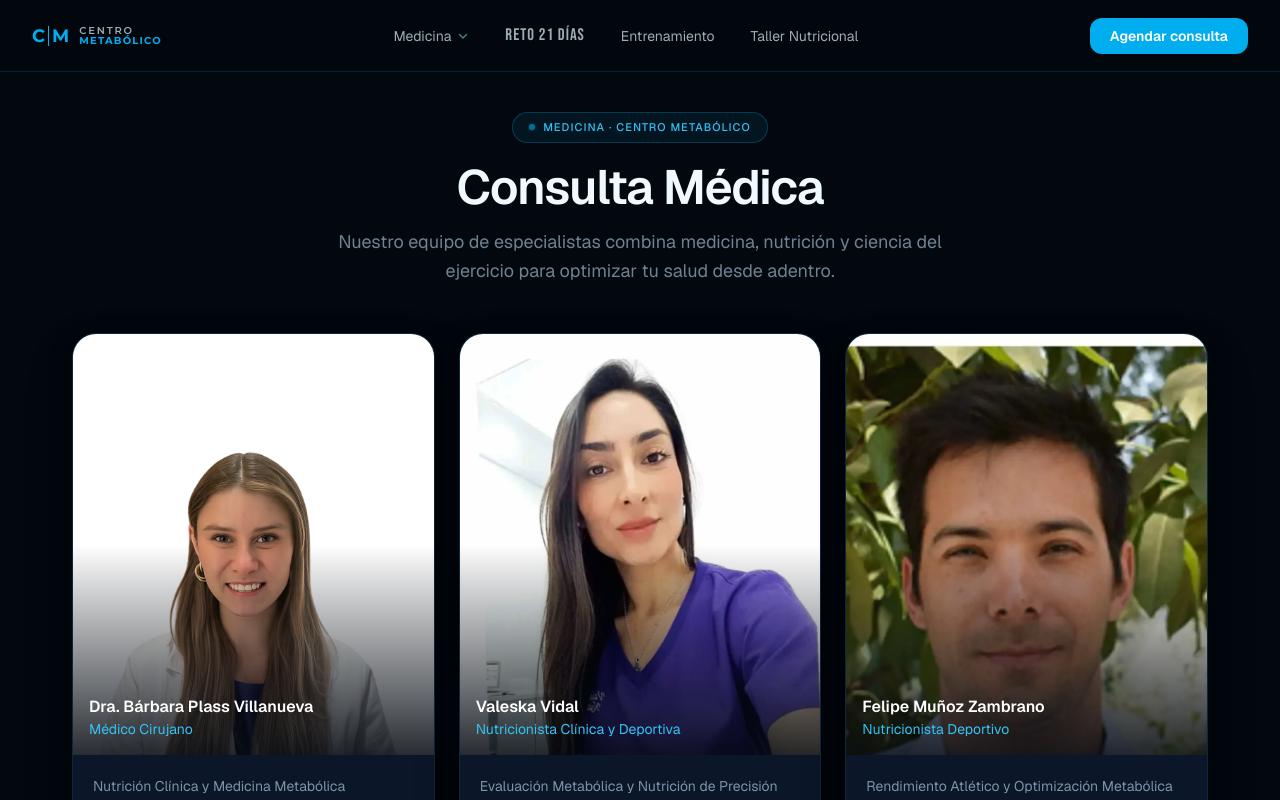
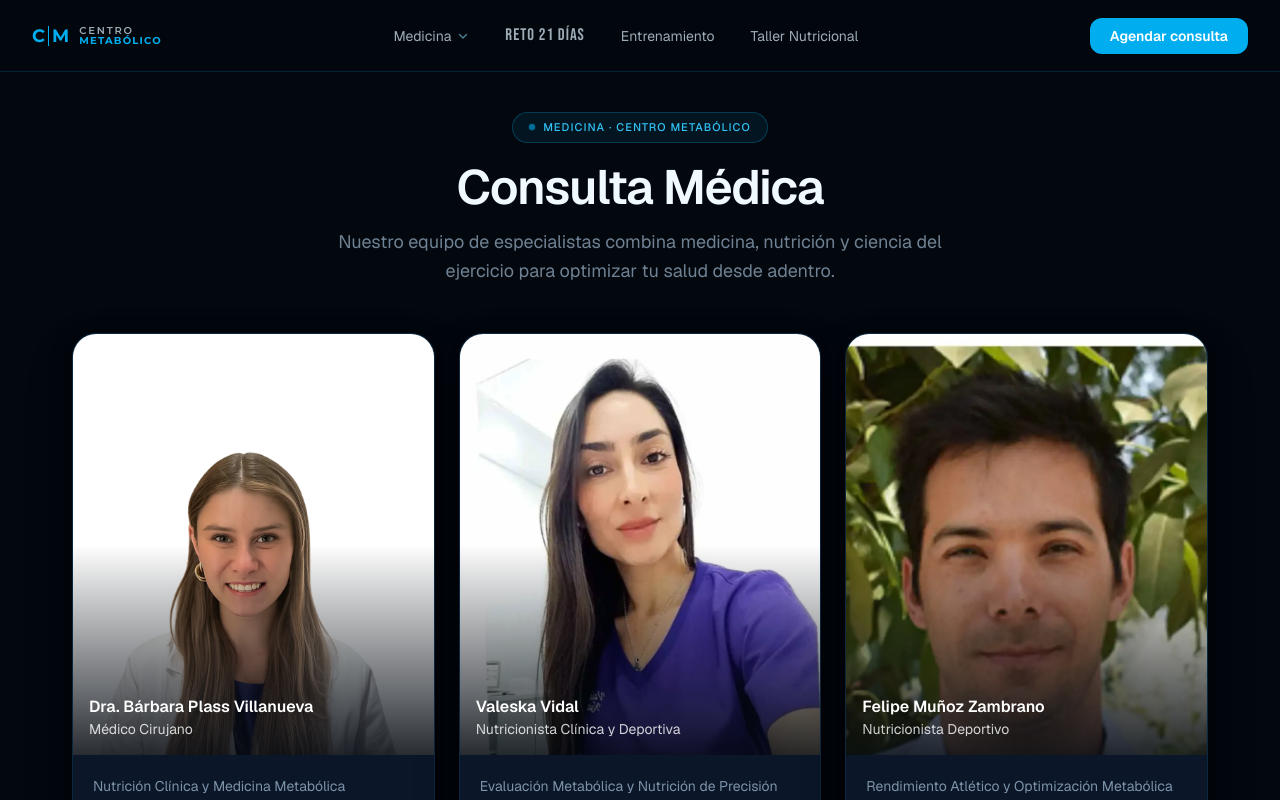
Before and after one commit to felipemunoz1983-alt/centro-metabolico, a Next.js app: page /consulta-medica in a window 1280 px wide. Shown: the top 800 px of the page. Built offline with nearby package versions, Linux system fonts and the light colour scheme.

Commit message:
fix: role text white instead of cyan on professional cards

```diff
--- a/src/app/consulta-medica/page.tsx
+++ b/src/app/consulta-medica/page.tsx
@@ -96,7 +96,7 @@ export default function ConsultaMedicaPage() {
                 />
                 <div className="absolute bottom-4 left-4 right-4">
                   <p className="text-base font-semibold text-white leading-tight">{p.name}</p>
-                  <p className="text-sm mt-0.5" style={{ color: "var(--brand-light)" }}>{p.role}</p>
+                  <p className="text-sm mt-0.5 text-white/80">{p.role}</p>
                 </div>
               </div>
 
```
